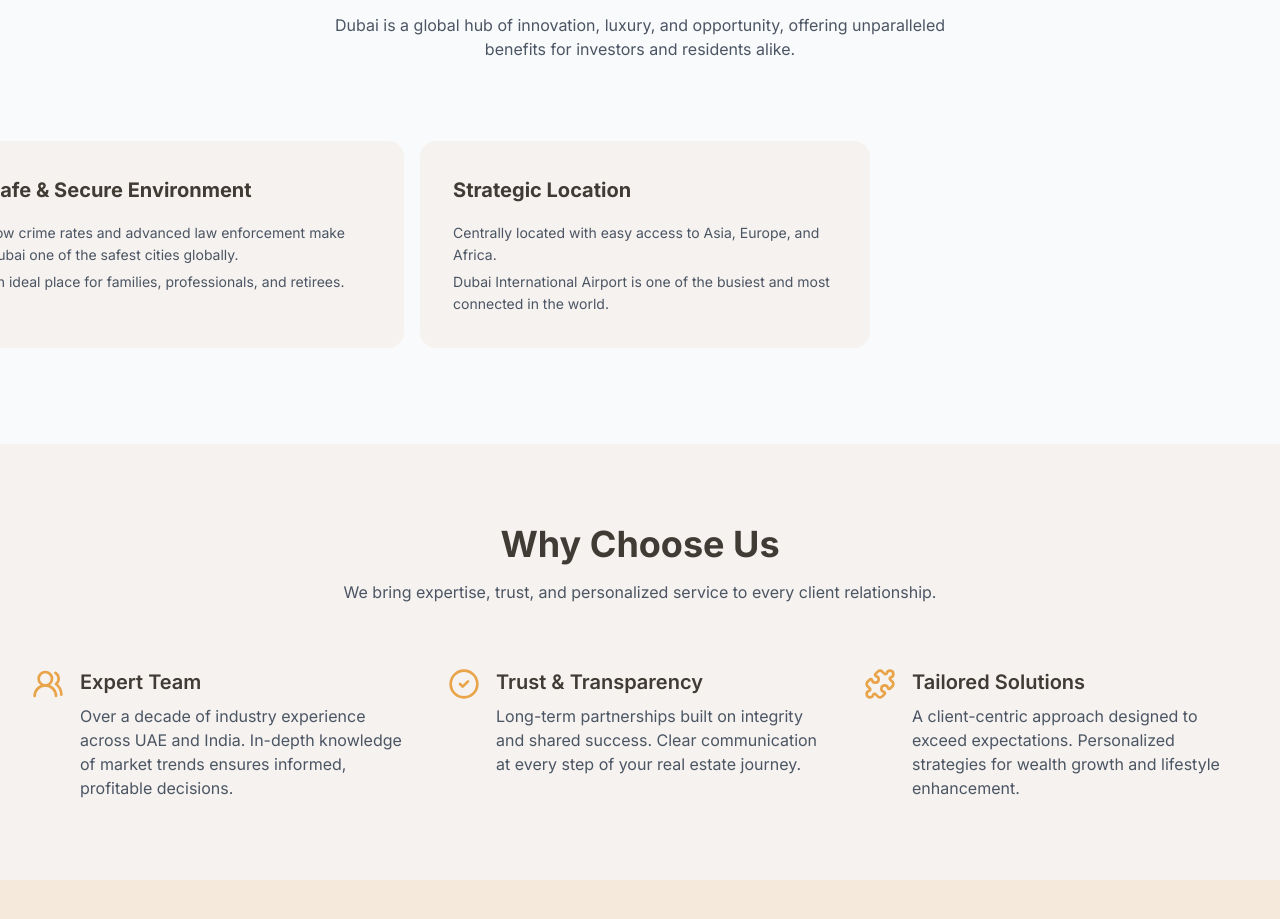
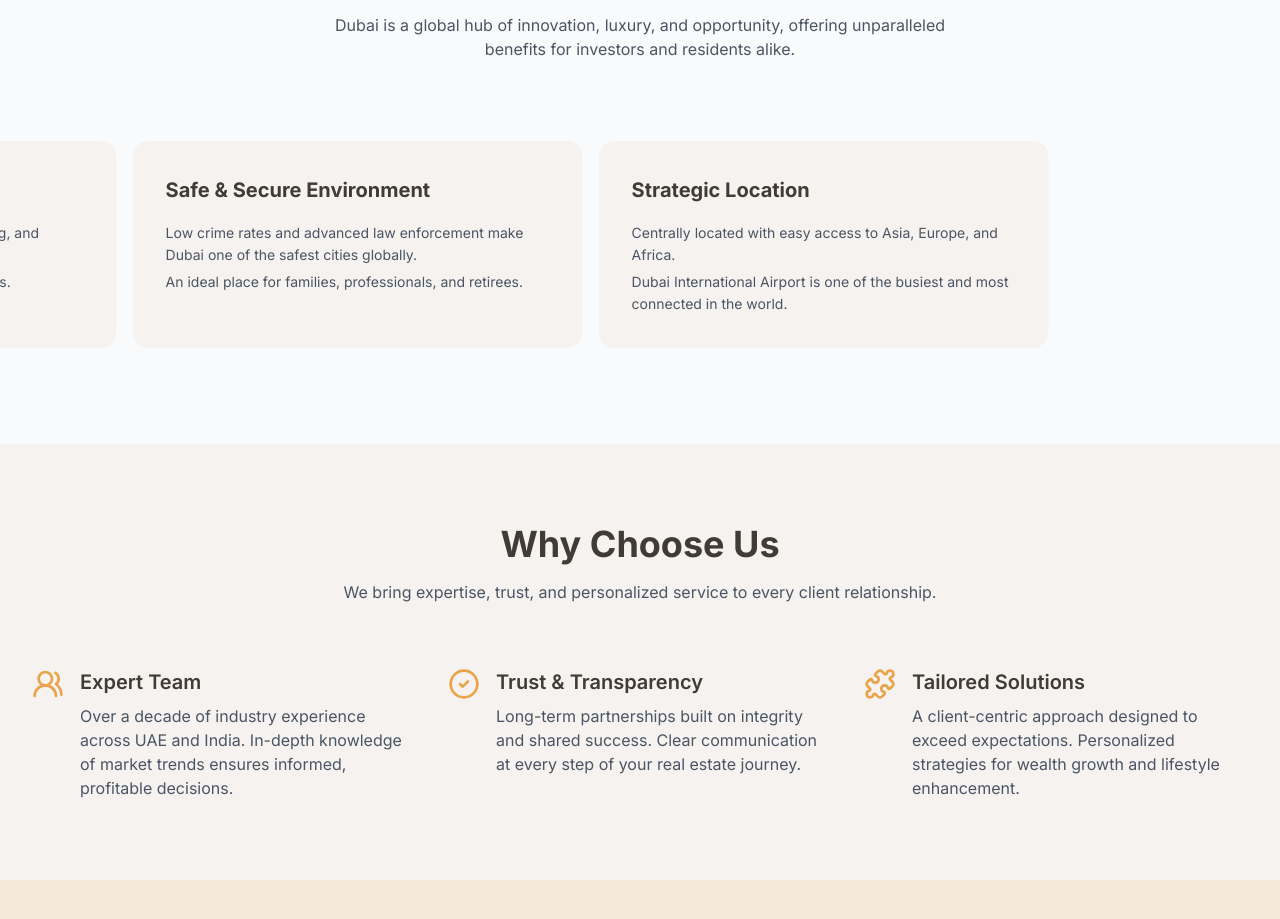
Before and after one commit to 0amirk/dubaiEstate, a Next.js app: page / in a window 1280 px wide. Shown: the part 1451-2370 px from the top of the page. Built offline with nearby package versions, Linux system fonts and the light colour scheme.

Commit message:
speed update inf scroll vapas

```diff
--- a/app/page.tsx
+++ b/app/page.tsx
@@ -168,7 +168,7 @@ export default function Home() {
             <InfiniteMovingCards
               items={testimonials}
               direction="right"
-              speed="slow"
+              speed="normal"
             />
           </div>
         </div>
```
